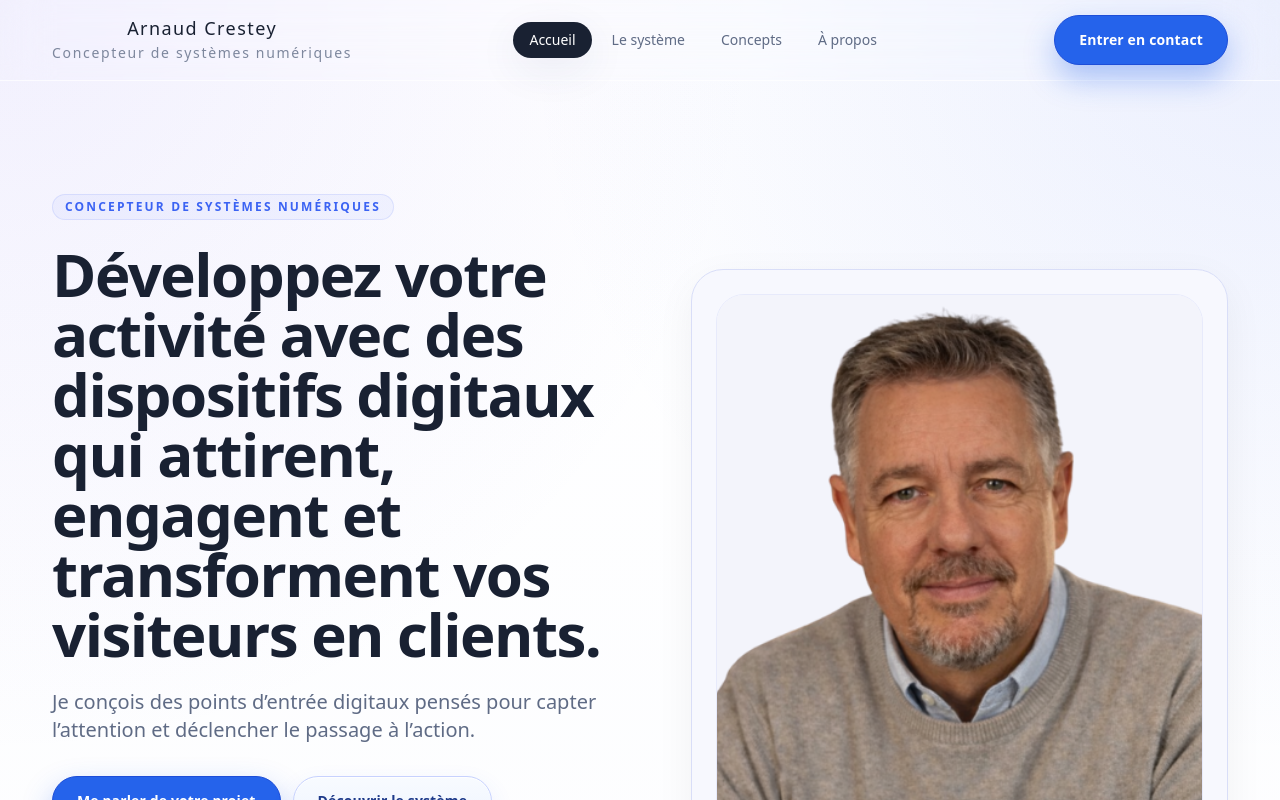
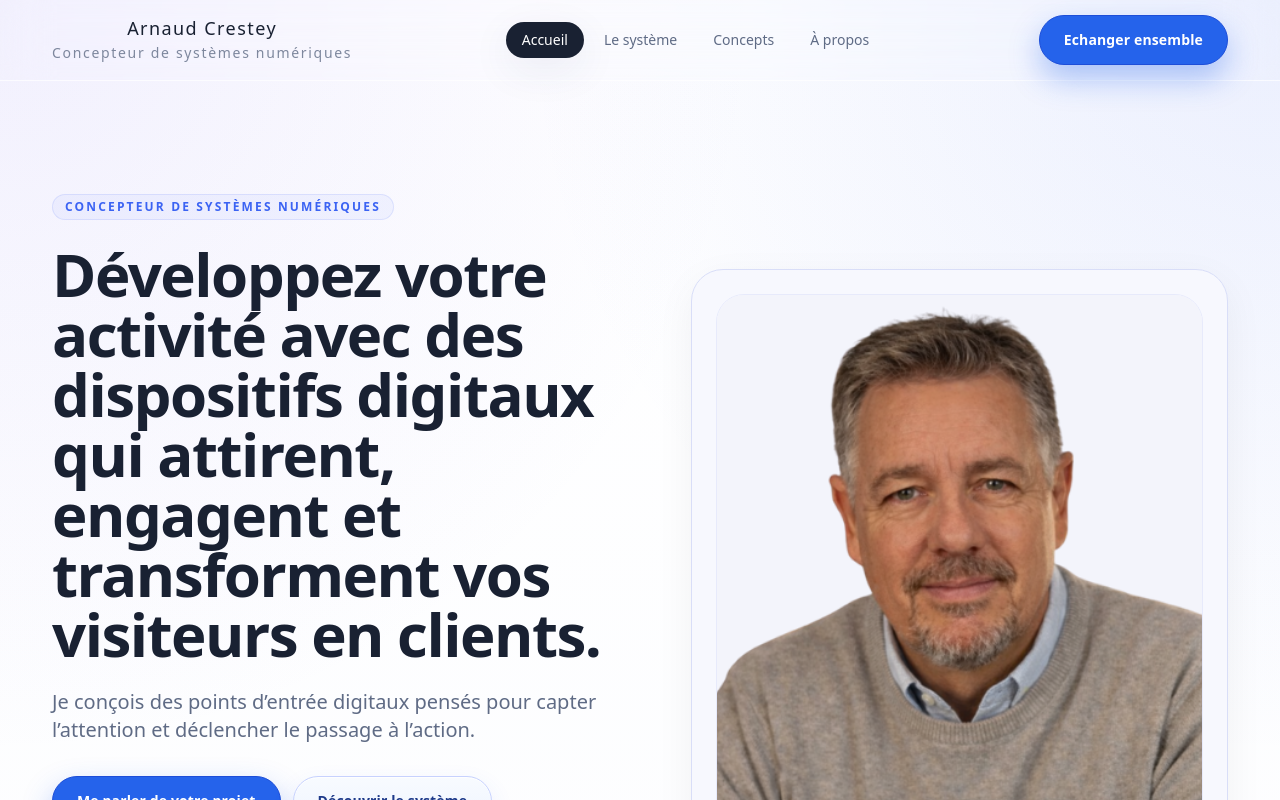
Before and after one commit to arnaudcrestey/portail-site-vitrine, a Next.js app: page / in a window 1280 px wide. Shown: the top 800 px of the page. Built offline with nearby package versions, Linux system fonts and the light colour scheme.

Commit message:
Update header.tsx

```diff
--- a/components/header.tsx
+++ b/components/header.tsx
@@ -48,7 +48,7 @@ export function Header() {
         </nav>
 
         <div className="hidden lg:block">
-          <ButtonLink href="/contact">Entrer en contact</ButtonLink>
+          <ButtonLink href="/contact">Echanger ensemble</ButtonLink>
         </div>
 
         <button
```
